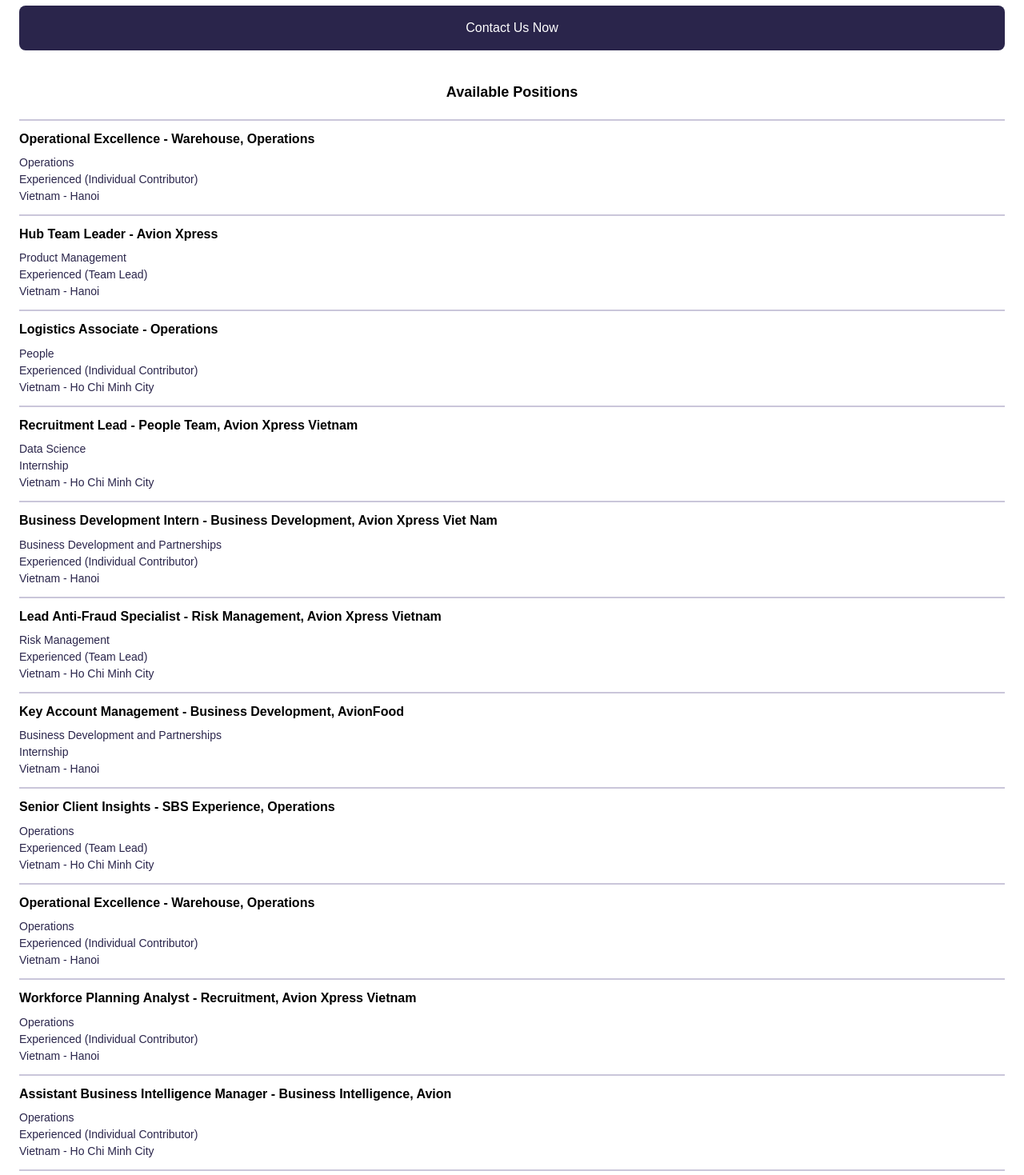
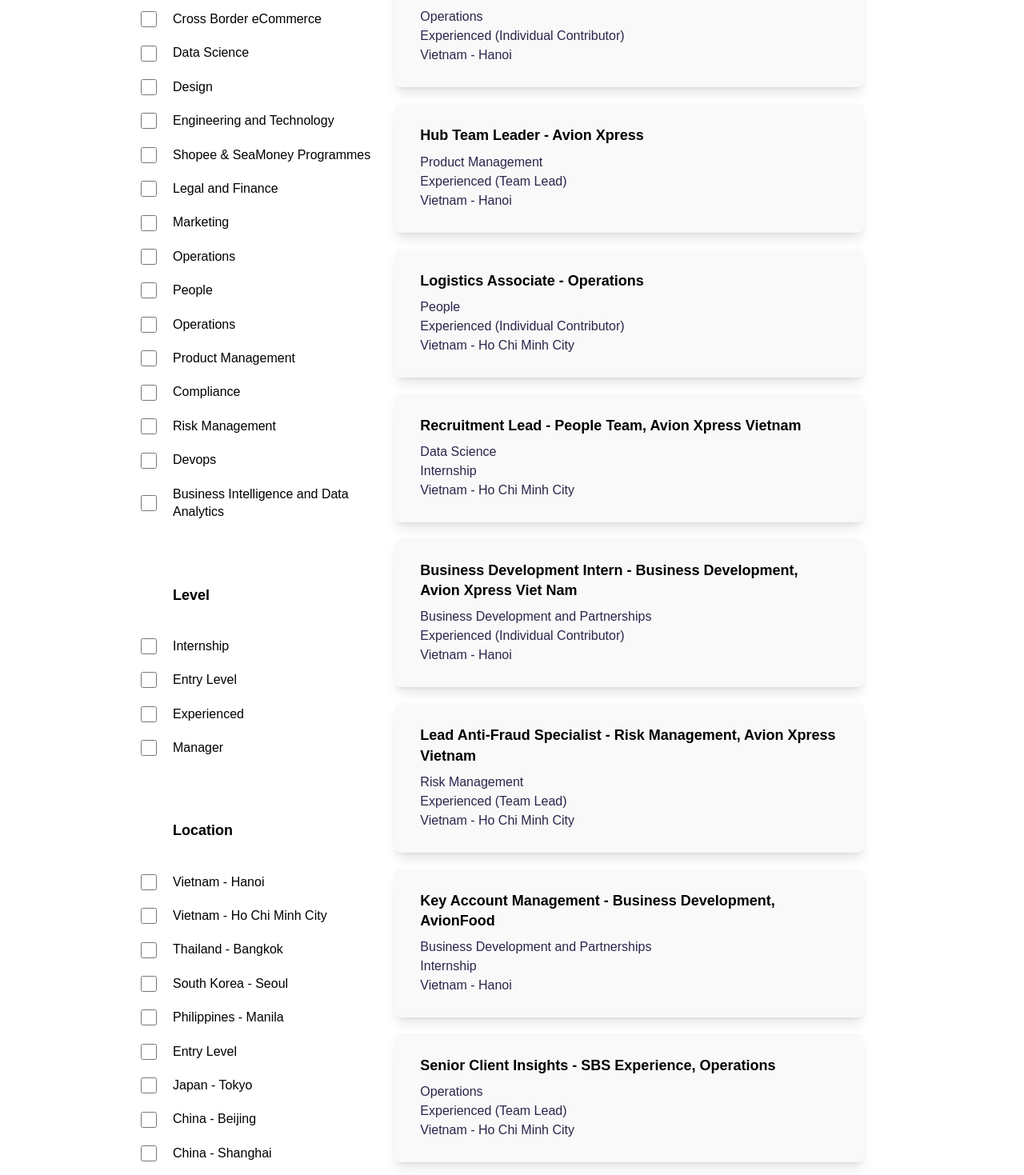
Before and after one commit to vuhuy172dh/ecommerce-website, a React (Create React App) app: page /vacancies in a window 1280 px wide. Shown: the part 801-2270 px from the top of the page at 80% size. Built offline with nearby package versions, Linux system fonts and the light colour scheme; a web font is replaced by a local one.

Commit message:
#38 Update Vacancies page for laptop

```diff
--- a/src/pages/vacancies.jsx
+++ b/src/pages/vacancies.jsx
@@ -88,13 +88,151 @@
     }
 ]
 
+const departments = [
+    {
+        id: 1,
+        name:'Business Development and Partnerships'
+    },
+    {
+        id: 2,
+        name:'Cross Border eCommerce'
+    },
+    {
+        id: 3,
+        name:'Data Science'
+    },
+    {
+        id: 4,
+        name:'Design'
+    },
+    {
+        id: 5,
+        name:'Engineering and Technology'
+    },
+    {
+        id: 6,
+        name:'Shopee & SeaMoney Programmes'
+    },
+    {
+        id: 7,
+        name:'Legal and Finance'
+    },
+    {
+        id: 8,
+        name:'Marketing'
+    },
+    {
+        id: 9,
+        name:'Operations'
+    },
+    {
+        id: 10,
+        name:'People'
+    },
+    {
+        id: 11,
+        name:'Operations'
+    },
+    {
+        id: 12,
+        name:'Product Management'
+    },
+    {
+        id: 13,
+        name:'Compliance'
+    },
+    {
+        id: 14,
+        name:'Risk Management'
+    },
+    {
+        id: 15,
+        name:'Devops'
+    },
+    {
+        id: 16,
+        name:'Business Intelligence and Data Analytics'
+    },
+]
+
+const levels = [
+    {
+        id: 1,
+        name:'Internship'
+    },
+    {
+        id: 2,
+        name:'Entry Level'
+    },
+    {
+        id: 3,
+        name:'Experienced'
+    },
+    {
+        id: 4,
+        name:'Manager'
+    }
+]
+
+const loacations = [
+    {
+        id: 1,
+        name:'Vietnam - Hanoi'
+    },
+    {
+        id: 2,
+        name:'Vietnam - Ho Chi Minh City'
+    },
+    {
+        id: 3,
+        name:'Thailand - Bangkok'
+    },
+    {
+        id: 4,
+        name:'South Korea - Seoul'
+    },
+    {
+        id: 5,
+        name:'Philippines - Manila'
+    },
+    {
+        id: 6,
+        name:'Entry Level'
+    },
+    {
+        id: 7,
+        name:'Japan - Tokyo'
+    },
+    {
+        id: 8,
+        name:'China - Beijing'
+    },
+    {
+        id: 9,
+        name:'China - Shanghai'
+    },
+    {
+        id: 10,
+        name:'Indonesia - Medan'
+    }
+]
+
 function Job({job, position, level, location}) {
     return (
-        <div className="border-t-2 border-border_dark py-3">
-            <h4 className='text-body-md font-bold'>{job}</h4>
-            <p className='text-body-sm font-normal text-dark_primary mt-2'>{position}</p>
-            <p className='text-body-sm font-normal text-dark_primary'>{level}</p>
-            <p className='text-body-sm font-normal text-dark_primary'>{location}</p>
+        <div className="border-t-2 border-border_dark py-3 laptop:shadow-lg laptop:bg-light_grey laptop:mb-5 laptop:rounded-lg laptop:border-none laptop:px-8 laptop:py-7">
+            <h4 className='text-body-md font-bold laptop:text-body-lg'>{job}</h4>
+            <p className='text-body-sm font-normal text-dark_primary mt-2 laptop:text-body-md'>{position}</p>
+            <p className='text-body-sm font-normal text-dark_primary laptop:text-body-md'>{level}</p>
+            <p className='text-body-sm font-normal text-dark_primary laptop:text-body-md'>{location}</p>
+        </div>
+    )
+}
+
+function CheckBox({title}){
+    return(
+        <div className="flex mb-5 items-center">
+            <input className='h-[20px] w-[20px] flex-shrink-0' type="checkbox" />
+            <h3 className='ml-5'>{title}</h3>
         </div>
     )
 }
@@ -102,54 +240,71 @@
 function Vacancies(){
     return (
         <div>
-             <div>
-                <img className='w-full object-cover' src={vacanciesImg} alt="vaccancies" />
-                <div className='mt-5 mx-6'><Button Color='primary'>Contact Us Now</Button></div>
+             <div className='laptop:relative'>
+                <img className='w-full object-cover laptop:max-h-[500px]' src={vacanciesImg} alt="vaccancies" />
+                <div className='mt-5 mobile:mx-6 laptop:max-w-sm laptop:absolute laptop:top-1/2 laptop:-translate-y-1/2 laptop:left-1/2 laptop:-translate-x-1/2'>
+                    <Button Color='primary'>Contact Us Now</Button>
+                </div>
              </div>
              {/* List Job */}
-             <div className="mx-6 border-b-2 border-border_dark mt-10 mb-20">
-                <h3 className='text-center text-body-lg font-bold mb-5'>Available Positions</h3>
-                {
-                    jobs.map(job => (
-                        <Job key={job.id} job={job.job} position={job.position} level={job.level} location={job.location}/>
-                    ))
-                }
+             <div className='laptop:mx-44 laptop:flex'>
+                <div className="mobile:hidden laptop:block laptop:w-4/12 laptop:mt-10">
+                    <h3 className='ml-10 text-body-lg font-bold mb-10'>Department</h3>
+                    {
+                        departments.map(department => (<CheckBox key={department.id} title={department.name}/>))
+                    }
+                    <h3 className='ml-10 text-body-lg font-bold mb-10 mt-20'>Level</h3>
+                    {
+                        levels.map(level => (<CheckBox key={level.id} title={level.name}/>))
+                    }
+                    <h3 className='ml-10 text-body-lg font-bold mb-10 mt-20'>Location</h3>
+                    {
+                        loacations.map(location => (<CheckBox key={location.id} title={location.name}/>))
+                    }
+                </div>
+                <div className="mobile:mx-6 border-b-2 border-border_dark mt-10 mb-20 laptop:w-8/12 laptop:border-none">
+                    <h3 className='text-center text-body-lg font-bold mb-5 laptop:mb-10'>Available Positions</h3>
+                    {
+                        jobs.map(job => (
+                            <Job key={job.id} job={job.job} position={job.position} level={job.level} location={job.location}/>
+                        ))
+                    }
+                </div>
              </div>
             {/* Hiring Process */}
-            <div className="mx-6">
-                <h3 className='text-center text-body-lg font-bold mt-10 mb-5'>Our Hiring Process</h3>
-                {/* list process */}
-                <div className="mb-20">
-                    <div className="flex justify-center items-center bg-border_grey p-5 min-h-[120px] rounded-2xl relative mb-4 shadow-xl">
+            <div className="mx-6 laptop:mx-44">
+                <h3 className='text-center text-body-lg font-bold mt-10 mb-5 laptop:mb-10'>Our Hiring Process</h3>
+                <div className="mb-20 laptop:flex gap-10">
+                    <div className="flex justify-center items-center bg-border_grey p-5 min-h-[120px] rounded-2xl relative mb-4 shadow-xl laptop:w-3/12 laptop:min-h-[200px]">
                         <p className='text-center'>Apply for the Position</p>
-                        <div className="flex items-center justify-center bg-primary w-[30px] h-[30px] rounded-full absolute left-0 -translate-x-1/2">
+                        <div className="flex items-center justify-center bg-primary w-[30px] h-[30px] rounded-full absolute mobile:left-0 mobile:-translate-x-1/2 laptop:top-0 laptop:left-1/2 laptop:-translate-y-1/2 ">
                             <span className='text-white'>1</span>
                         </div>
                     </div>
-                    <div className="flex justify-center items-center bg-border_grey p-5 min-h-[120px] rounded-2xl relative mb-4 shadow-xl">
+                    <div className="flex justify-center items-center bg-border_grey p-5 min-h-[120px] rounded-2xl relative mb-4 shadow-xl laptop:w-3/12 laptop:min-h-[200px]">
                         <p className='text-center'>Online Test or Assignment (if applicable)</p>
-                        <div className="flex items-center justify-center bg-primary w-[30px] h-[30px] rounded-full absolute left-0 -translate-x-1/2">
+                        <div className="flex items-center justify-center bg-primary w-[30px] h-[30px] rounded-full absolute mobile:left-0 mobile:-translate-x-1/2 laptop:top-0 laptop:left-1/2 laptop:-translate-y-1/2 ">
                             <span className='text-white'>2</span>
                         </div>
                     </div>
-                    <div className="flex justify-center items-center bg-border_grey p-5 min-h-[120px] rounded-2xl relative mb-4 shadow-xl">
+                    <div className="flex justify-center items-center bg-border_grey p-5 min-h-[120px] rounded-2xl relative mb-4 shadow-xl laptop:w-3/12 laptop:min-h-[200px]">
                         <p className='text-center'>Face to Face interview with our Hiring Manager</p>
-                        <div className="flex items-center justify-center bg-primary w-[30px] h-[30px] rounded-full absolute left-0 -translate-x-1/2">
+                        <div className="flex items-center justify-center bg-primary w-[30px] h-[30px] rounded-full absolute mobile:left-0 mobile:-translate-x-1/2 laptop:top-0 laptop:left-1/2 laptop:-translate-y-1/2 ">
                             <span className='text-white'>3</span>
                         </div>
                     </div>
-                    <div className="flex justify-center items-center bg-border_grey p-5 min-h-[120px] rounded-2xl relative mb-4 shadow-xl">
+                    <div className="flex justify-center items-center bg-border_grey p-5 min-h-[120px] rounded-2xl relative mb-4 shadow-xl laptop:w-3/12 laptop:min-h-[200px]">
                         <p className='text-center'>Offer</p>
-                        <div className="flex items-center justify-center bg-primary w-[30px] h-[30px] rounded-full absolute left-0 -translate-x-1/2">
+                        <div className="flex items-center justify-center bg-primary w-[30px] h-[30px] rounded-full absolute mobile:left-0 mobile:-translate-x-1/2 laptop:top-0 laptop:left-1/2 laptop:-translate-y-1/2 ">
                             <span className='text-white'>4</span>
                         </div>
                     </div>
                 </div>
             </div>
             {/* Hiring */}
-            <div className="bg-light_grey px-6 py-8">
+            <div className="bg-light_grey px-6 py-8 laptop:py-16">
                 <h3 className='text-center pb-8 text-body-lg font-bold'>We're Hiring</h3>
-                <p className='text-justify'>
+                <p className='text-justify laptop:text-center laptop:w-9/12 laptop:mx-auto'>
                     Avion creates products and services that push boundaries and innovate business. We're looking for curious,
                      hand-working leaders to join our team and help empower our global commuity of sellers. Have an idea? pitch
                      it - entrepreneurial minds thrive at Avion.
```
